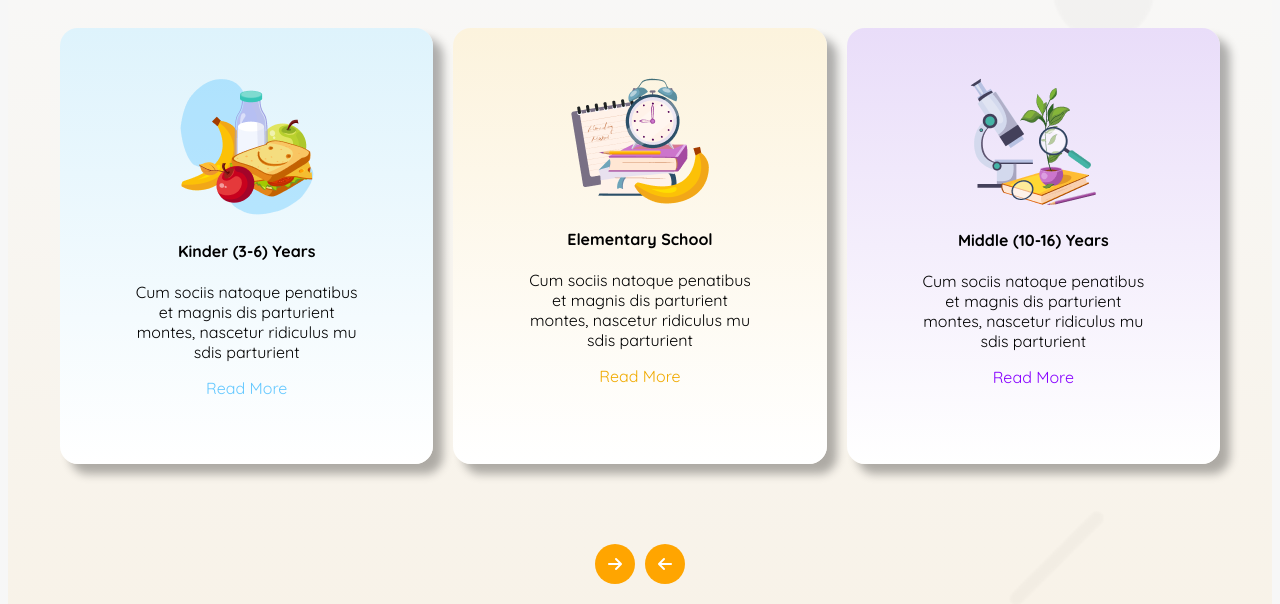
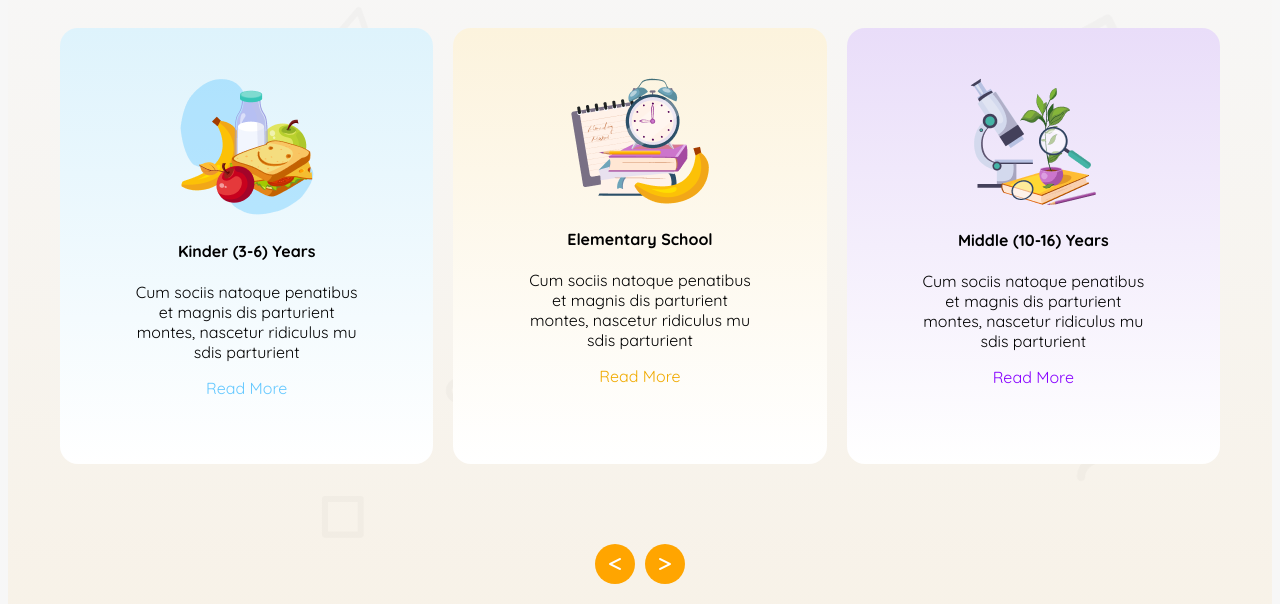
Before and after one commit to abir781/assignment-repo-2, a plain HTML site: page index.html in a window 1280 px wide. Shown: the part 616-1220 px from the top of the page. Drawn offline with Linux system fonts and the light colour scheme.

Commit message:
some changes

```diff
--- a/index.html
+++ b/index.html
@@ -101,8 +101,8 @@
      </div>
 
      <div class="circle heads">
-        <div class="circle-1"><i class="fa-solid fa-arrow-right"></i></div>
-        <div class="circle-2"><i class="fa-solid fa-arrow-left"></i></div>
+        <div class="circle-1"><i class="fa-solid fa-less-than"></i></div>
+        <div class="circle-2"><i class="fa-solid fa-greater-than"></i></i></div>
 
      </div>
 
--- a/styles/style.css
+++ b/styles/style.css
@@ -32,7 +32,7 @@
 a{
     text-decoration: none;
     font-size: 20px;
-    font-weight: bold;
+
 }
 
 .links-1{
@@ -118,8 +118,12 @@ a{
 }
 
 .space{
-    background: linear-gradient(to top, rgba(249, 222, 174, 0.5), rgba(249, 249, 248, 0.5)), url('../assets/bg.png');
-    background-size: cover;
+   background: linear-gradient(to top, rgba(249, 222, 174, 0.5), rgba(247, 247, 247, 0.5)), url('../assets/bg.png');
+
+  /*background: linear-gradient(to top, rgba(249, 222, 174, 1), rgba(249, 249, 248, 1));
+  background-image: url('../assets/bg.png');*/
+
+
 
 
 }
@@ -137,7 +141,7 @@ a{
     text-align: center;
     padding: 50px 70px;
 
-    box-shadow: 10px 10px 10px rgba(0, 0, 0, 0.3);
+
 
 
 }
@@ -149,7 +153,7 @@ a{
     text-align: center;
     padding: 50px 70px;
 
-    box-shadow: 10px 10px 10px rgba(0, 0, 0, 0.3);
+
 
 }
 
@@ -160,7 +164,7 @@ a{
     text-align: center;
     padding: 50px 70px;
 
-    box-shadow: 10px 10px 10px rgba(0, 0, 0, 0.3);
+
 
 }
 .bg{
```
